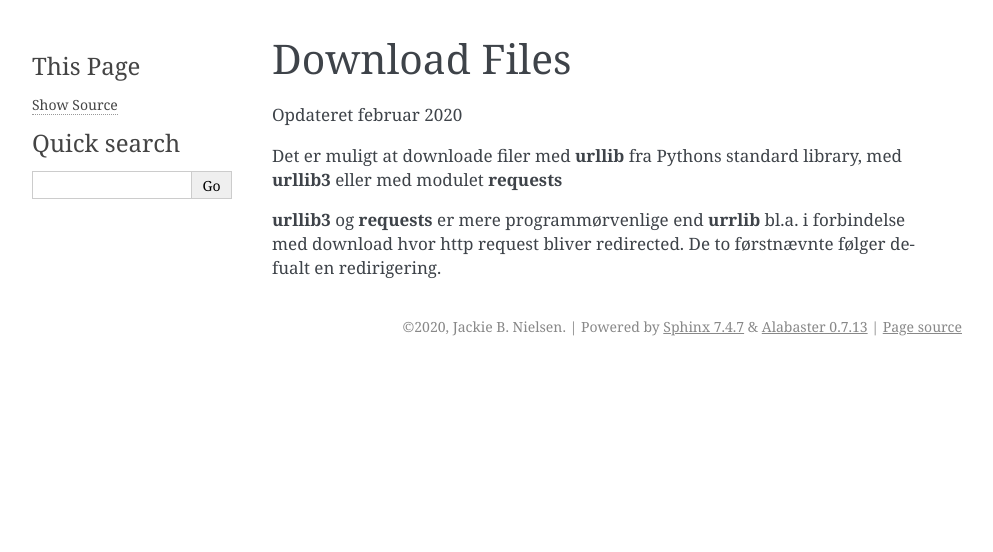
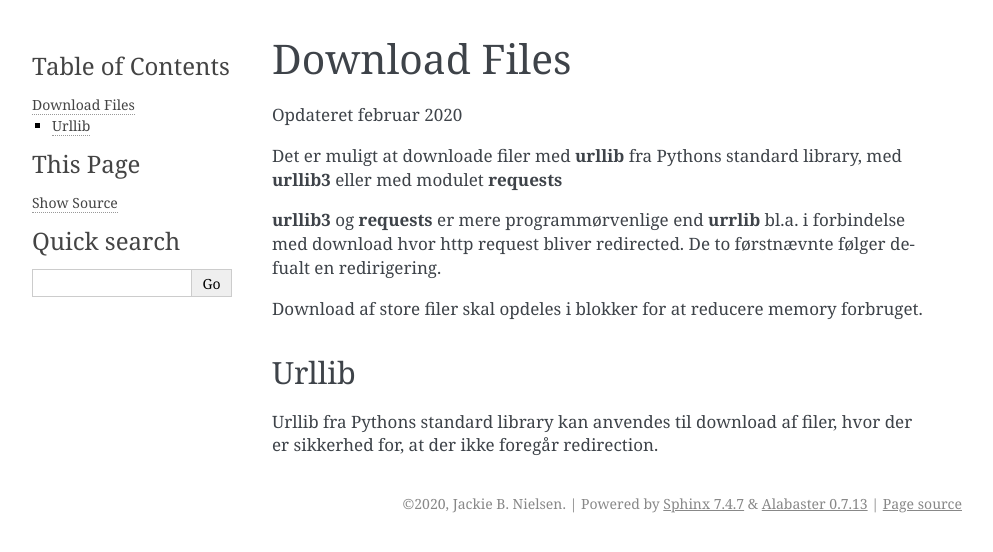
Before and after one commit to brundtoe/python-ubuntu, a Sphinx documentation site: the page built from docs/source/download-files.rst, in a window 1280 px wide. Shown: the top 552 px of the page, without its empty margins (148-1141 px from the left). Built offline with Sphinx 7.4.7, drawn with Linux system fonts in a browser that asks for light colours.

Commit message:
opdateret pythn docs

```diff
--- a/docs/source/download-files.rst
+++ b/docs/source/download-files.rst
@@ -9,3 +9,9 @@ Opdateret februar 2020
 Det er muligt at downloade filer med **urllib** fra Pythons standard library, med **urllib3** eller med modulet **requests**
 
 **urllib3** og **requests** er mere programmørvenlige end **urrlib** bl.a. i forbindelse med download hvor http request bliver redirected. De to førstnævnte følger defualt en redirigering.
+
+Download af store filer skal opdeles i blokker for at reducere memory forbruget.
+
+Urllib
+======
+Urllib fra Pythons standard library kan anvendes til download af filer, hvor der er sikkerhed for, at der ikke foregår redirection.
```
